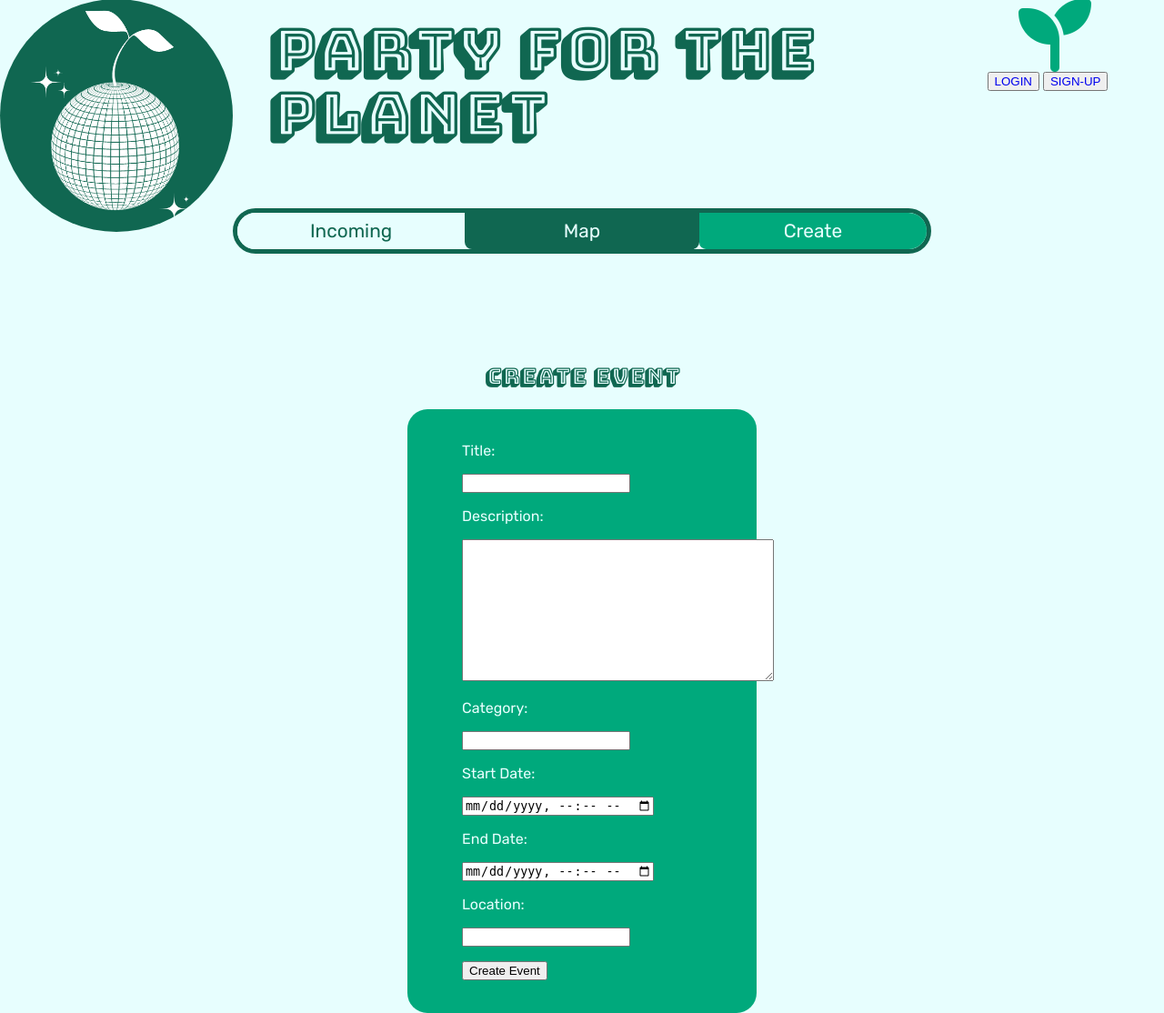
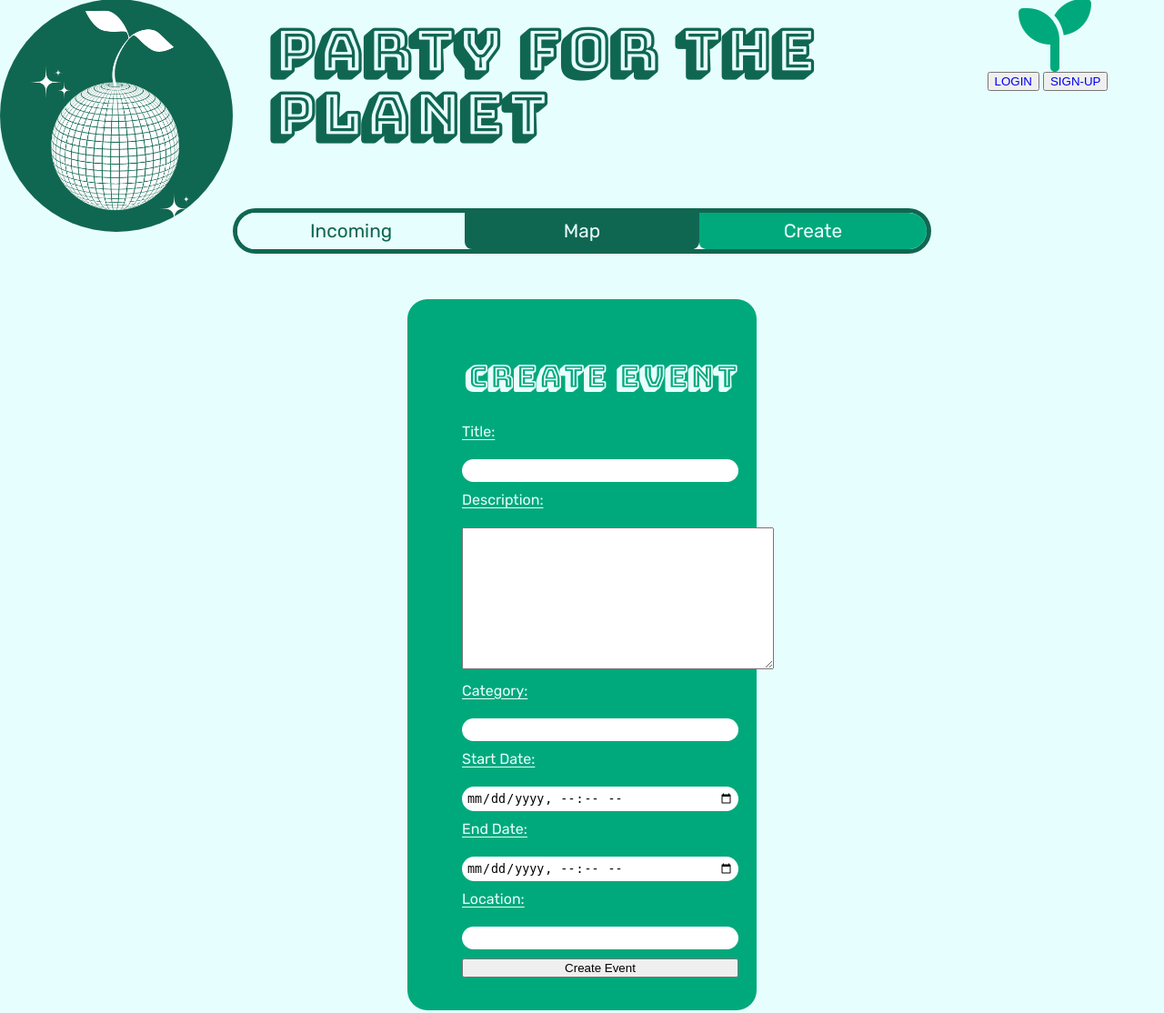
Before and after one commit to EliSacch/Party4thePlanet, a Django app: page /create_event/ in a window 1280 px wide. Shown: the part 21-1135 px from the top of the page at 91% size. Run offline with Django 4.2, Linux system fonts and the light colour scheme; some libraries are stand-ins or nearby versions.

Commit message:
Add style to Sign Up and Create Event

```diff
--- a/static/css/style.css
+++ b/static/css/style.css
@@ -431,8 +431,9 @@ a {
 
 .createTitle {
   font-family: "Bungee Shade";
+  font-size:1.4rem;
   text-align: center;
-  color: var(--secondary-color);
+  color: var(--main-color);
 }
 .createEventForm {
   margin: 0 auto;
@@ -442,7 +443,15 @@ a {
   padding: 20px;
   border-radius: 22px;
   color: var(--main-color);
+  margin-top: -50px;
 }
+/* Sign Up */
+.createEventForm ul{
+  display: flex;
+  flex-direction: column;
+  justify-content: center;
+}
+
 
 /* Sign In  */
 .createEventForm h1{
@@ -471,6 +480,9 @@ padding: 5px;
 width: 100%;
 border: none;
 }
+.input{
+  margin-bottom: 0px;
+}
 .field:has(input[type=checkbox]){
   display: block;
 }
@@ -487,6 +499,9 @@ border: none;
   display: flex;
   justify-content: space-around;
 }
+
+
+
 @media screen and (max-width: 1000px) {
   /* LANDING PAGE RESPONSIVE */
   .heroLandingPage {
--- a/templates/event_form.html
+++ b/templates/event_form.html
@@ -6,9 +6,6 @@
 
 {% include 'header.html' %}
 
-<div class="createTitle">
-  <h2>Create Event</h2>
-</div>
 <form
   class="createEventForm"
   method="POST"
@@ -17,18 +14,40 @@
 >
   {% csrf_token %}
   <ul>
-      <label for="title">Title:</label>
-      <p>{{ form.title }}</p>
-      <label for="description">Description:</label>
-      <p>{{ form.description }}</p>
-      <label for="category">Category:</label>
-      <p>{{ form.category }}</p>
-      <label for="start_datetime">Start Date:</label>
-      <p>{{ form.start_datetime }}</p>
-      <label for="end_datetime">End Date:</label>
-      <p>{{ form.end_datetime }}</p>
-      <label for="location">Location:</label>
-      <p>{{ form.location }}</p>
+
+<div class="createTitle">
+  <h2>Create Event</h2>
+</div>
+<div class="field">
+
+  <label class="label" for="title">Title:</label>
+  <p class="input">{{ form.title }}</p>
+</div>
+<div class="field">
+
+  <label class="label" for="description">Description:</label>
+  <p class="input">{{ form.description }}</p>
+</div>
+<div class="field">
+
+  <label class="label" for="category">Category:</label>
+  <p class="input">{{ form.category }}</p>
+</div>
+<div class="field">
+
+  <label class="label" for="start_datetime">Start Date:</label>
+  <p class="input">{{ form.start_datetime }}</p>
+</div>
+<div class="field">
+
+  <label class="label" for="end_datetime">End Date:</label>
+  <p class="input">{{ form.end_datetime }}</p>
+</div>
+<div class="field">
+
+  <label class="label" for="location">Location:</label>
+  <p class="input">{{ form.location }}</p>
+</div>
       <button class="" type="submit">Create Event</button>
   </ul>
 
```
